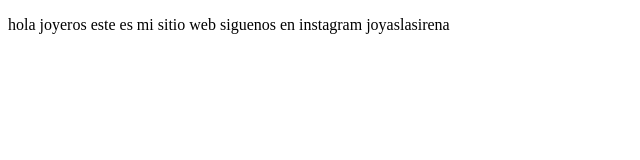
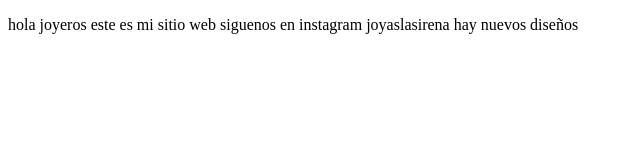
Before and after one commit to pepitoplay/personal, a plain HTML site: page index.html in a window 1280 px wide. Shown: the whole page, without its empty margins (0-640 px from the left). Drawn offline with Linux system fonts and the light colour scheme.

Commit message:
cambios de informacion

```diff
--- a/index.html
+++ b/index.html
@@ -10,6 +10,7 @@
     <p>
         hola joyeros este es mi sitio web
         siguenos en instagram joyaslasirena
+        hay nuevos diseños
     </p>
 </body>
 </html>
```
